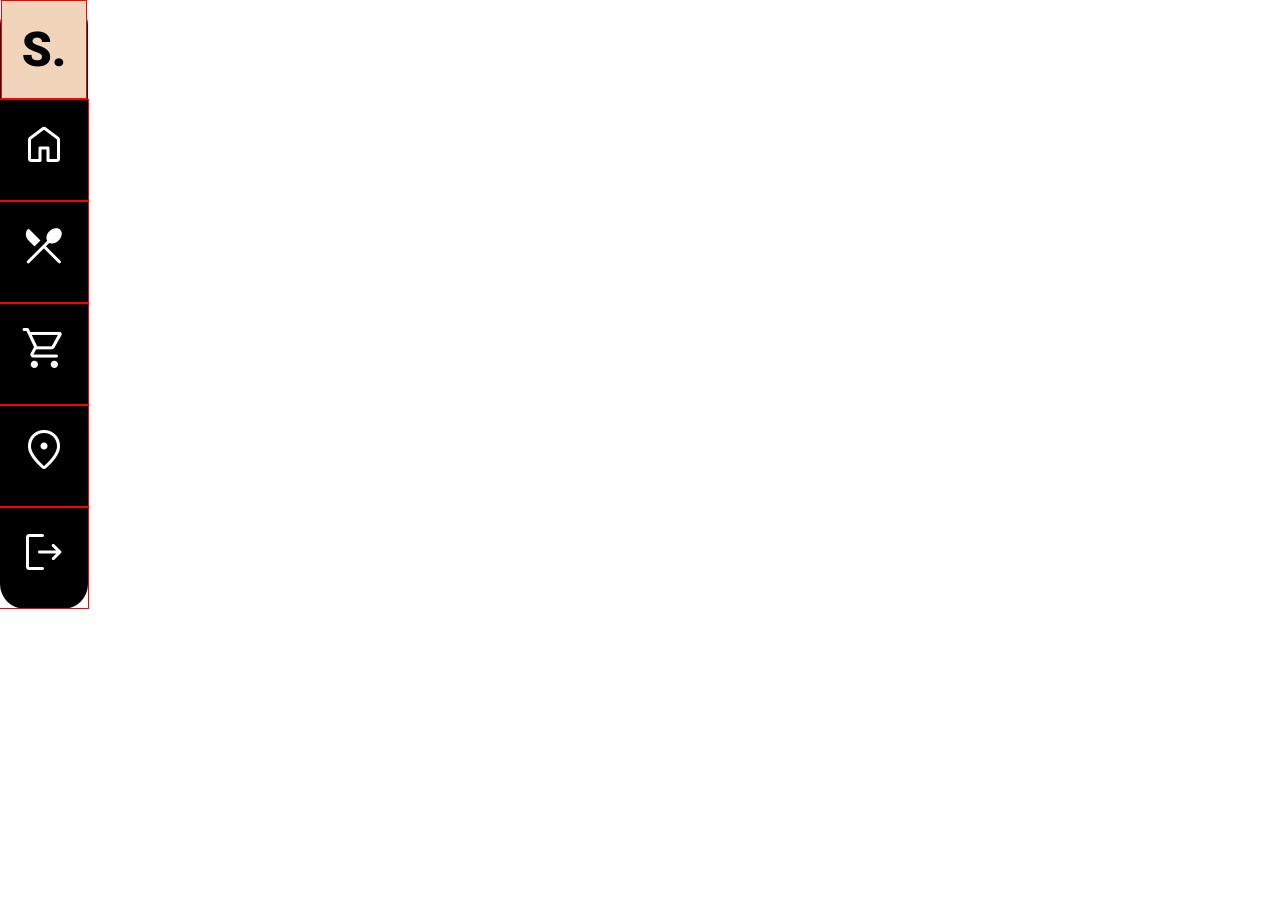
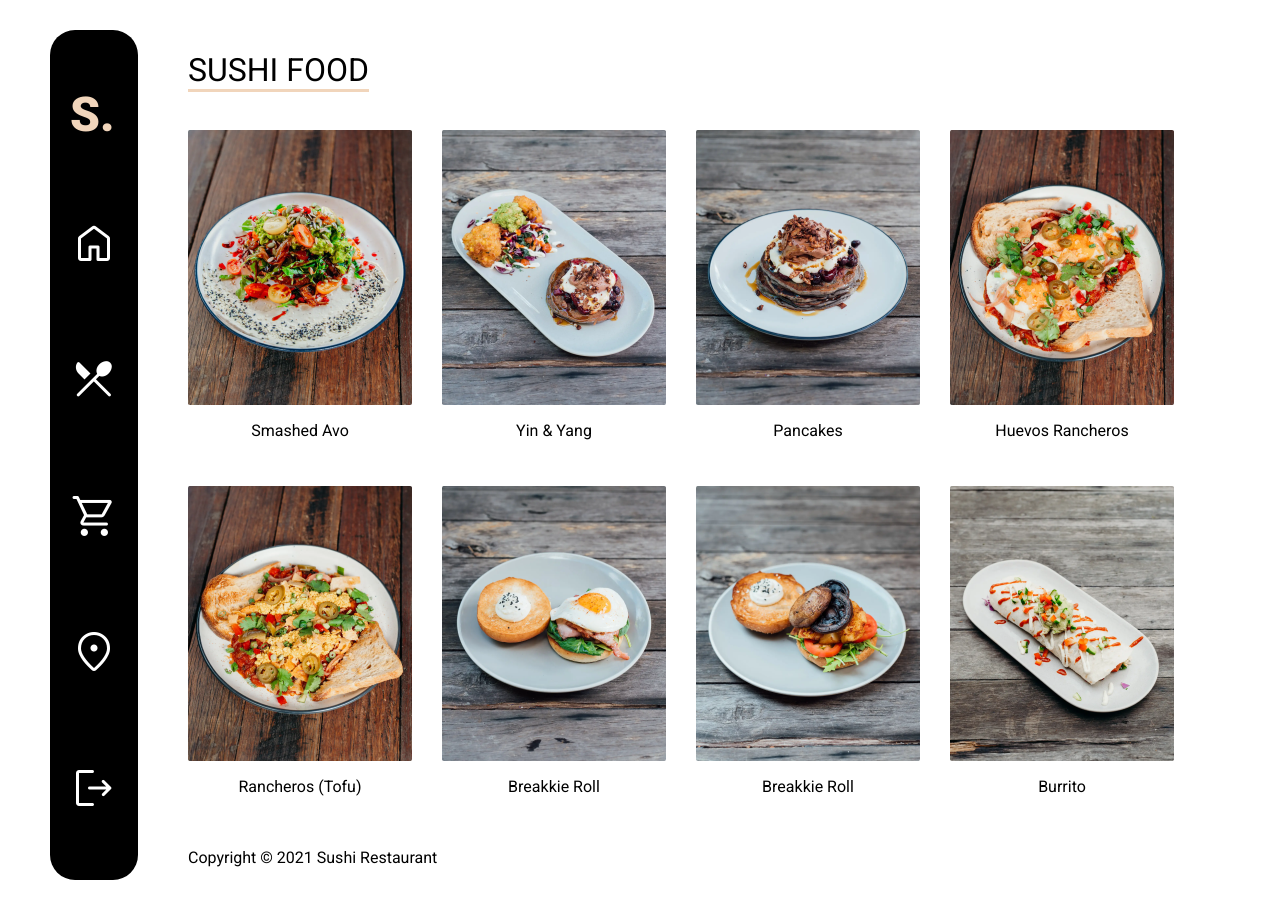
Before and after one commit to LRJasmine/sushirestaurant, a plain HTML site: page index.html in a window 1280 px wide. Before the commit the page ends 800 px from the top, so only its background shows below. Drawn offline with nearby package versions, Linux system fonts and the light colour scheme.

Commit message:
menu page added

```diff
--- a/app.css
+++ b/app.css
@@ -59,22 +59,28 @@ html, body {
   border-radius: 25px;
   display: flex;
   flex-direction: column;
-  align-items: center;
+  align-items: stretc;
   justify-content: space-evenly;
+  min-width: calc(48px + 40px);
   max-width: calc(48px + 40px);
+  max-height: 850px;
   font-weight: 900;
   font-size: 48px;
   margin-right: 50px;
+  padding: 0;
+  overflow: hidden;
+
 }
 .sidenav a {
   font-size: 48px !important;
   padding: 20px;
   color: white;
   text-decoration: none;
-  border: red solid 1px;
+  margin: 0;
 }
 .sidenav a:first-child{
   color: #F1D5BB;
+  flex-shrink: 1;
 }
 .sidenav a:active, .sidenav a:hover{
   background-color: #F1D5BB;
@@ -83,3 +89,29 @@ html, body {
 .sidenav a>span{
   font-size: 48px !important;
 }
+#menupage {
+  display: flex;
+  margin: 30px 50px 30px 50px;
+}
+#menumain h1 {
+  font-weight: 400;
+  border-bottom: solid 3px #F1D5BB;
+  display: inline-block
+}
+#menulist {
+  display: flex;
+  flex-wrap: wrap;
+  gap: 30px;
+  padding: 0;
+
+}
+#menulist li {
+  list-style: none;
+  display: flex;
+  flex-direction: column;
+  align-items: center;
+}
+
+.footer{
+  padding: 20px 0px 20px 0px;
+}
--- a/app.js
+++ b/app.js
@@ -1,5 +1,59 @@
+let menuitems = [
+  {
+    menuimgurl: 'rectangle_9',
+    itemname: 'Smashed Avo'
+  },
+  {
+    menuimgurl: 'rectangle_10',
+    itemname: 'Yin & Yang'
+  },
+  {
+    menuimgurl: 'rectangle_11',
+    itemname: 'Pancakes'
+  },
+  {
+    menuimgurl: 'rectangle_12',
+    itemname: 'Huevos Rancheros'
+  },
+  {
+    menuimgurl: 'rectangle_13',
+    itemname: 'Rancheros (Tofu)'
+  },
+  {
+    menuimgurl: 'rectangle_14',
+    itemname: 'Breakkie Roll'
+  },
+  {
+    menuimgurl: 'rectangle_15',
+    itemname: 'Breakkie Roll'
+  },
+  {
+    menuimgurl: 'rectangle_16',
+    itemname: 'Burrito'
+  }
+]
+
+const menuitemsdiv = document.getElementById('menulist');
+
+function loadMenu() {
+  for (item of menuitems) {
+    let li = document.createElement("li");
+    let img = document.createElement("img");
+    let p = document.createElement("p");
+    img.classList.add("menuimg");
+    p.classList.add("menuitemname");
+    let text = document.createTextNode(item.itemname);
+    p.appendChild(text);
+    img.src = "images/" + item.menuimgurl + ".png";
+    li.appendChild(img);
+    li.appendChild(p);
+    menuitemsdiv.appendChild(li);
+  }
+}
+loadMenu();
 function goToMenu() {
   window.location.assign('/menu.html');
+  loadMenu();
 }
 function goToCart() {
   window.location.assign('/cart.html');
--- a/index.html
+++ b/index.html
@@ -12,6 +12,7 @@
 </head>
 
 <body>
+  <div id="menupage">
     <nav class="sidenav">
       <a id="navslogo" href="/">S.</a>
       <a id="navshome" href="/">
@@ -40,8 +41,33 @@
         </span>
       </a>
     </nav>
+    <main id="menumain">
+      <h1>SUSHI FOOD</h1>
+      <div class="menuitems">
+        <ul id="menulist"></ul>
+      </div>
+      <footer class="footer">Copyright &copy; 2021 Sushi Restaurant</footer>
+    </main>
+  </div>
+  <script src="app.js"></script>
+</body>
 
-  <!--   <main id="homepage">
+</html>
+<!-- <!DOCTYPE html>
+<html>
+
+<head>
+  <meta charset="utf-8">
+  <meta name="viewport" content="width=device-width">
+  <title>Sushi Restuarant</title>
+  <link href="app.css" rel="stylesheet" type="text/css" />
+  <link href="https://fonts.googleapis.com/icon?family=Material+Icons" rel="stylesheet">
+  <link rel="stylesheet"
+    href="https://fonts.googleapis.com/css2?family=Material+Symbols+Rounded:opsz,wght,FILL,GRAD@20..48,100..700,0..1,-50..200" />
+</head>
+
+<body>
+  <main id="homepage">
     <span class="material-icons" id="menuarrowleft">
       arrow_back_ios
     </span>
@@ -58,8 +84,8 @@
         <button class="homebtn" onclick="goToCart()">CART</button>
       </div>
     </div>
-  </main> -->
+  </main>
   <script src="app.js"></script>
 </body>
 
-</html>
+</html> -->
```
Also changed, not shown: cart.html (+32 -1 lines), menu.html (+30 -11 lines). Lines whose indentation alone changed are shown as unchanged.
